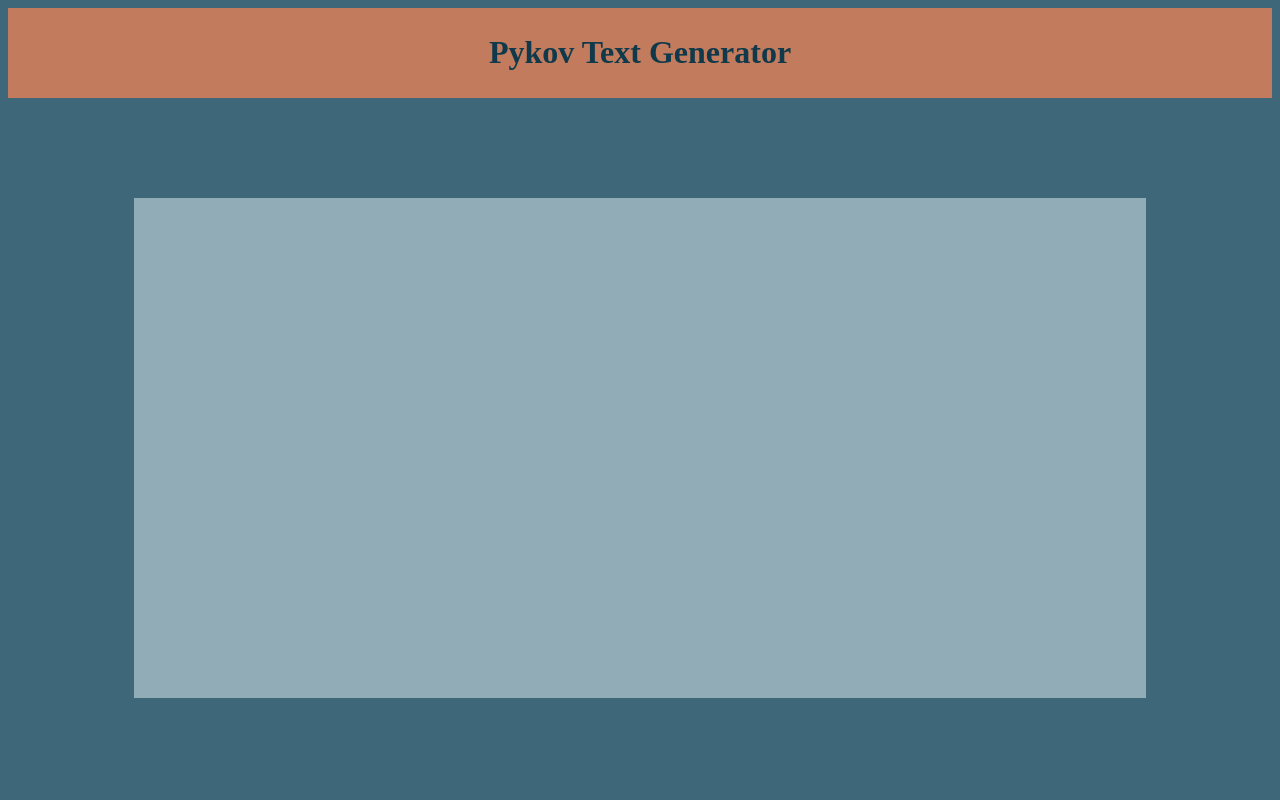
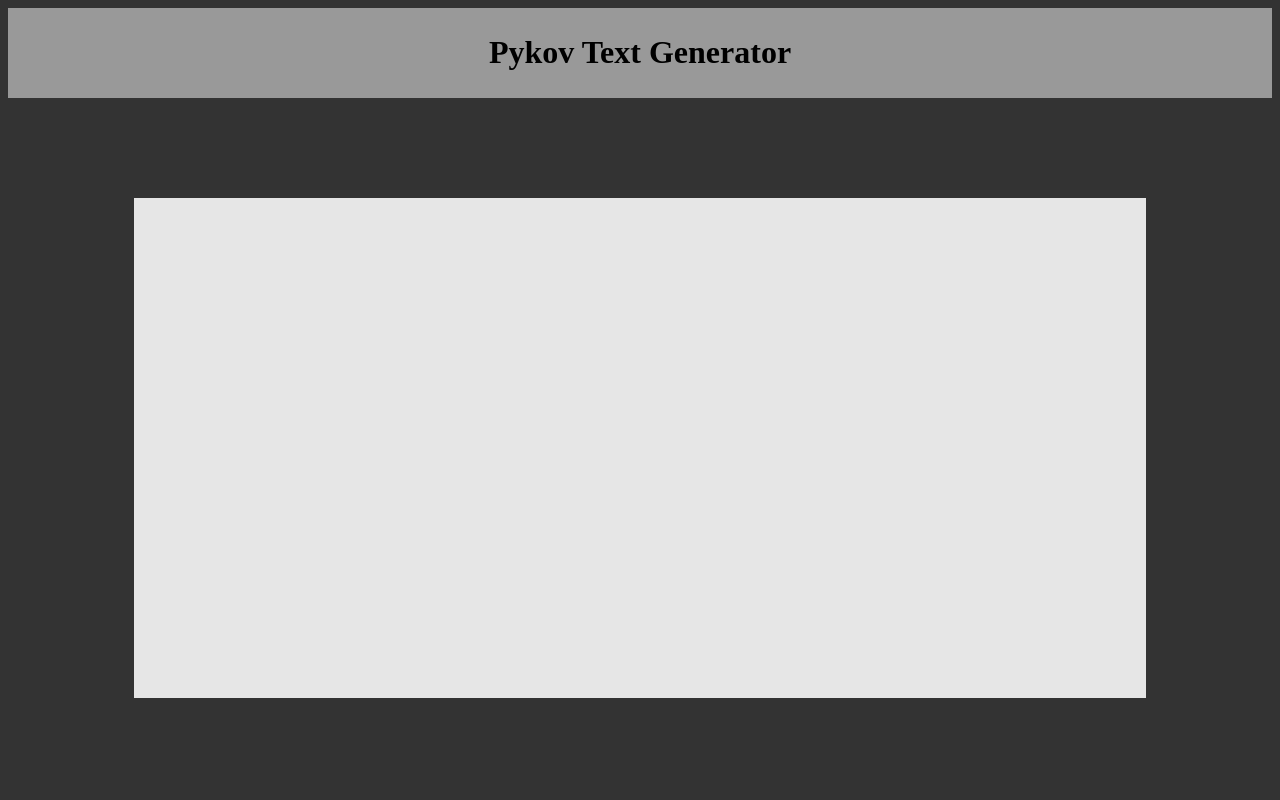
Before and after one commit to Doxterpepper/Pykov-Text-Generator, a Flask app: page / in a window 1280 px wide. Run offline with Flask 2, Linux system fonts and the light colour scheme.

Commit message:
Gray scaled it for now. We can pick colors later

```diff
--- a/static/general.css
+++ b/static/general.css
@@ -1,12 +1,12 @@
 /* http://paletton.com/#uid=33r0l0kgDoo6VCzbDtrlbk7qleR */
 
 body {
-  background-color: #3E687A;
+  background-color: #333333;
 }
 
 .title {
-  background-color: #C27C5D;
-  color: #10394B;
+  background-color: #999999;
+  /*color: #10394B;*/
   text-align: center;
   padding: 5px;
 }
@@ -23,6 +23,6 @@ textarea {
   resize: none;
   width: 80%;
   height: 500;
-  background-color: #91ACB7;
-  border-color: #91ACB7;
+  background-color: #e6e6e6;
+  border-color: #e6e6e6;
 }
```
